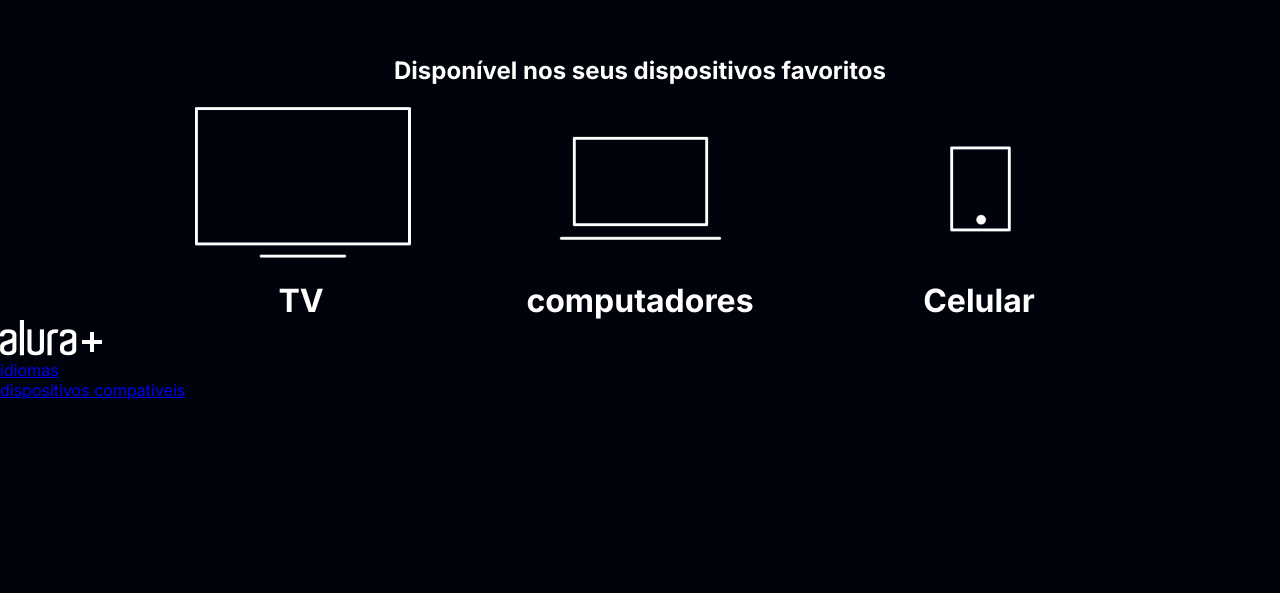
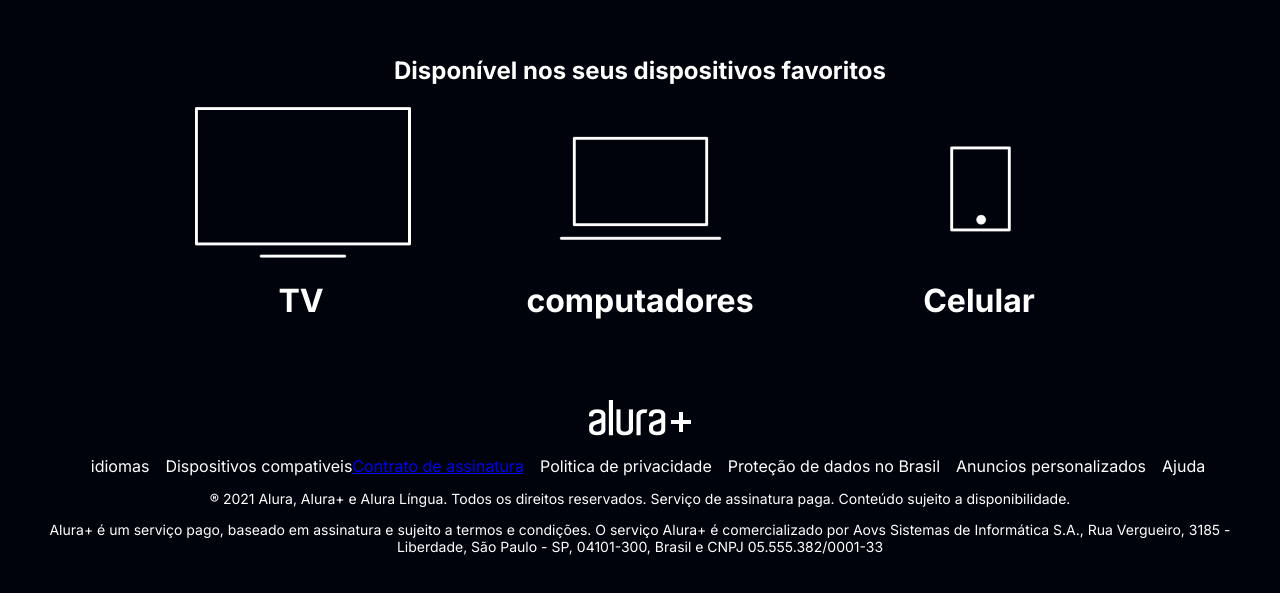
Before and after one commit to Aspenleger15/alura-plus, a plain HTML site: page index.html in a window 1280 px wide. Shown: the part 3144-3737 px from the top of the page. Before the commit the page ends 3544 px from the top, so only its background shows below. Drawn offline with Linux system fonts and the light colour scheme.

Commit message:
Add files via upload

```diff
--- a/index.html
+++ b/index.html
@@ -70,9 +70,26 @@
                 <a href="#">idiomas</a>
             </li>
             <li class="lista__link">
-                <a href="#">dispositivos compativeis</a>
+                <a href="#">Dispositivos compativeis</a>
+            </li>
+            <li class="lita__link">
+                <a href="#"> Contrato de assinatura </a>
+            </li>
+            <li class="lista__link">
+                <a href="#">Politica de privacidade</a>
+            </li>
+            <li class="lista__link">
+                <a href="#">Proteção de dados no Brasil</a>
+            </li>
+            <li class="lista__link">
+                <a href="#">Anuncios personalizados</a>
+            </li>
+            <li class="lista__link">
+                <a href="#">Ajuda</a>
+            </li>
         </ul>
-
+        <p class="rodape__texto">® 2021 Alura, Alura+ e Alura Língua. Todos os direitos reservados. Serviço de assinatura paga. Conteúdo sujeito a disponibilidade.</p>
+        <p class="rodape__texto">Alura+ é um serviço pago, baseado em assinatura e sujeito a termos e condições. O serviço Alura+ é comercializado por Aovs Sistemas de Informática S.A., Rua Vergueiro, 3185 - Liberdade, São Paulo - SP, 04101-300, Brasil e CNPJ 05.555.382/0001-33</p>
     </footer>
 </body>
 </html>
--- a/style.css
+++ b/style.css
@@ -109,3 +109,23 @@ body{
     font-size: 32px;
     color: var(--branco-principal);
 }
+.rodape__lista{
+    display: flex;
+    justify-content: center;
+    list-style-type: none;
+    margin-top: 1em;
+}
+.lista__link a{
+    text-decoration: none;
+    color: var(--branco-principal);
+    margin-left: 1em;
+}
+.rodape__texto {
+    margin: 1em 0;
+    color: var(--cinza-secundario);
+    font-size: 14px;
+}
+.rodape {
+    text-align: center;
+    margin: 5em 3em;
+}
```
